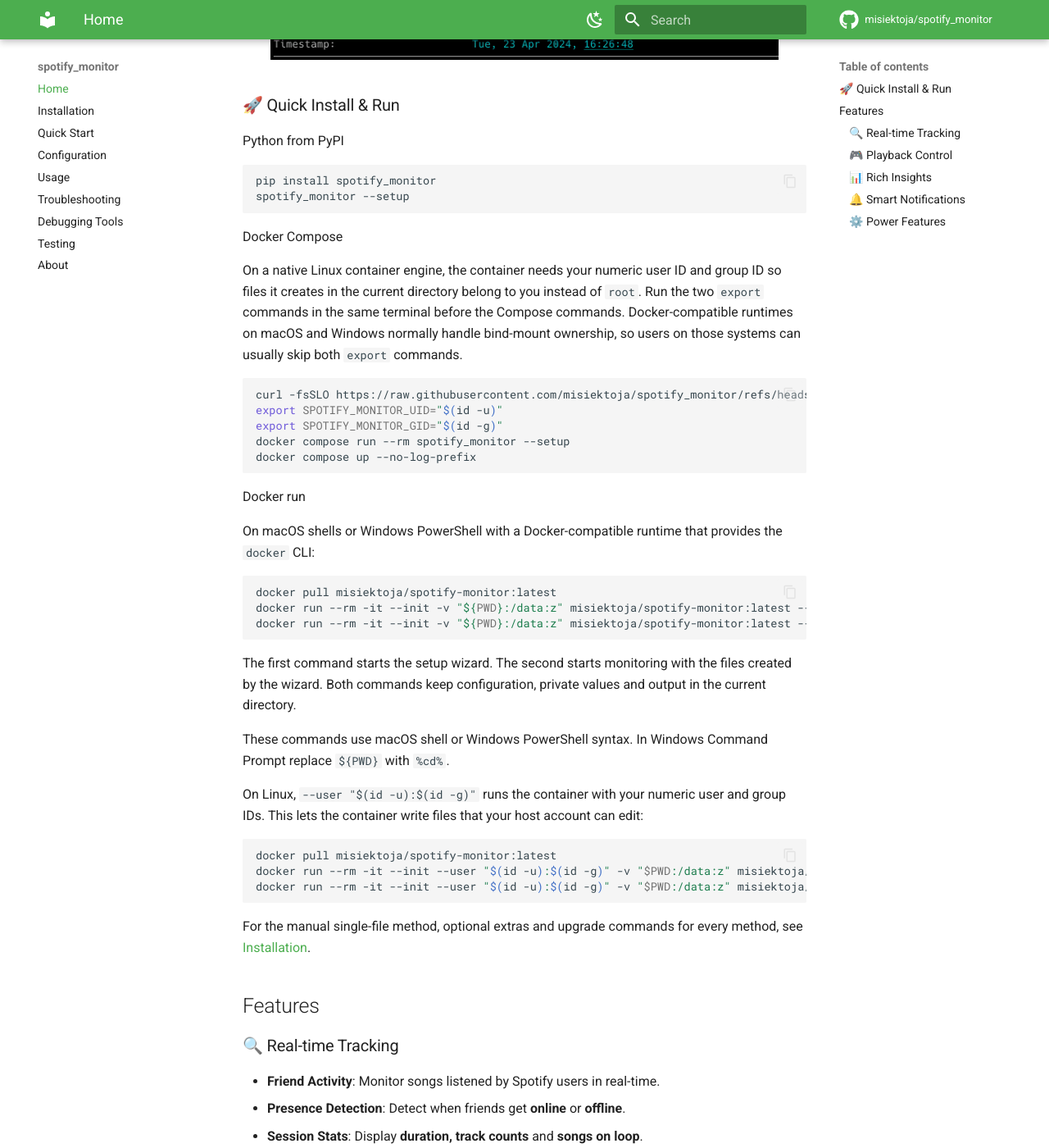
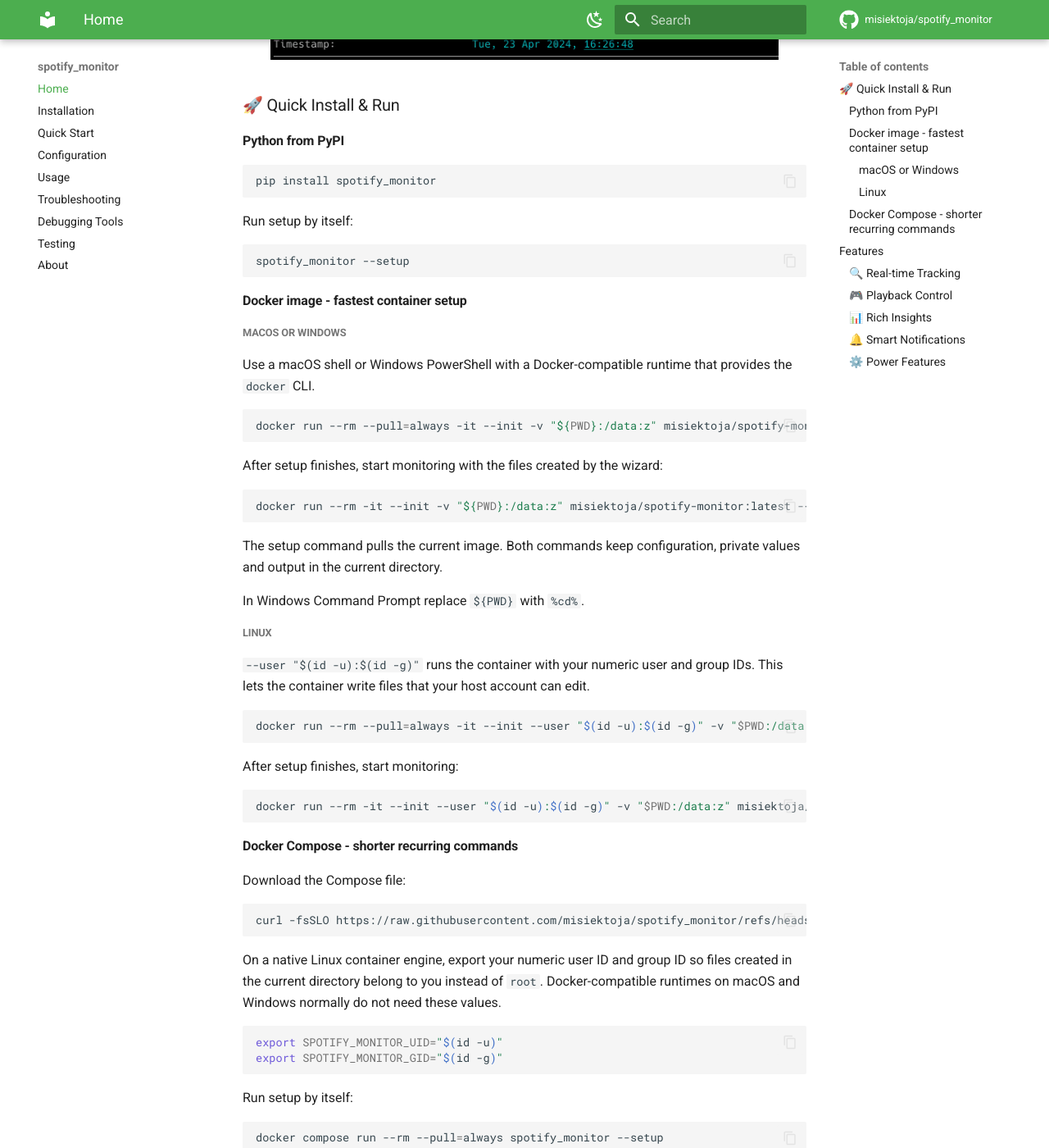
Before and after one commit to misiektoja/spotify_monitor, an MkDocs documentation site: the page built from docs/index.md, in a window 1280 px wide and 1400 px high, scrolled down 599 px. Shown: the whole window at 82% size. Built offline with MkDocs 1.6.1 and Material for MkDocs 9.7.7, drawn with Linux system fonts in a browser that asks for light colours; comment, search, counter and statistics services are not loaded; some of the changed text lies outside the part shown.

Commit message:
docs(index): prioritize direct Docker setup

````diff
--- a/docs/index.md
+++ b/docs/index.md
@@ -19,45 +19,77 @@
 <a id="-quick-install-run"></a>
 ### 🚀 Quick Install & Run
 
-Python from PyPI
+#### Python from PyPI
 
 ```sh
 pip install spotify_monitor
+```
+
+Run setup by itself:
+
+```sh
 spotify_monitor --setup
 ```
 
-Docker Compose
+#### Docker image - fastest container setup
 
-On a native Linux container engine, the container needs your numeric user ID and group ID so files it creates in the current directory belong to you instead of `root`. Run the two `export` commands in the same terminal before the Compose commands. Docker-compatible runtimes on macOS and Windows normally handle bind-mount ownership, so users on those systems can usually skip both `export` commands.
+##### macOS or Windows
+
+Use a macOS shell or Windows PowerShell with a Docker-compatible runtime that provides the `docker` CLI.
+
+```sh
+docker run --rm --pull=always -it --init -v "${PWD}:/data:z" misiektoja/spotify-monitor:latest --setup
+```
+
+After setup finishes, start monitoring with the files created by the wizard:
+
+```sh
+docker run --rm -it --init -v "${PWD}:/data:z" misiektoja/spotify-monitor:latest --config-file /data/spotify_monitor.conf
+```
+
+The setup command pulls the current image. Both commands keep configuration, private values and output in the current directory.
+
+In Windows Command Prompt replace `${PWD}` with `%cd%`.
+
+##### Linux
+
+`--user "$(id -u):$(id -g)"` runs the container with your numeric user and group IDs. This lets the container write files that your host account can edit.
+
+```sh
+docker run --rm --pull=always -it --init --user "$(id -u):$(id -g)" -v "$PWD:/data:z" misiektoja/spotify-monitor:latest --setup
+```
+
+After setup finishes, start monitoring:
+
+```sh
+docker run --rm -it --init --user "$(id -u):$(id -g)" -v "$PWD:/data:z" misiektoja/spotify-monitor:latest --config-file /data/spotify_monitor.conf
+```
+
+#### Docker Compose - shorter recurring commands
+
+Download the Compose file:
 
 ```sh
 curl -fsSLO https://raw.githubusercontent.com/misiektoja/spotify_monitor/refs/heads/main/docker-compose.yml
+```
+
+On a native Linux container engine, export your numeric user ID and group ID so files created in the current directory belong to you instead of `root`. Docker-compatible runtimes on macOS and Windows normally do not need these values.
+
+```sh
 export SPOTIFY_MONITOR_UID="$(id -u)"
 export SPOTIFY_MONITOR_GID="$(id -g)"
-docker compose run --rm spotify_monitor --setup
-docker compose up --no-log-prefix
 ```
 
-Docker run
-
-On macOS shells or Windows PowerShell with a Docker-compatible runtime that provides the `docker` CLI:
+Run setup by itself:
 
 ```sh
-docker pull misiektoja/spotify-monitor:latest
-docker run --rm -it --init -v "${PWD}:/data:z" misiektoja/spotify-monitor:latest --setup
-docker run --rm -it --init -v "${PWD}:/data:z" misiektoja/spotify-monitor:latest --config-file /data/spotify_monitor.conf
+docker compose run --rm --pull=always spotify_monitor --setup
 ```
 
-The first command starts the setup wizard. The second starts monitoring with the files created by the wizard. Both commands keep configuration, private values and output in the current directory.
-
-These commands use macOS shell or Windows PowerShell syntax. In Windows Command Prompt replace `${PWD}` with `%cd%`.
-
-On Linux, `--user "$(id -u):$(id -g)"` runs the container with your numeric user and group IDs. This lets the container write files that your host account can edit:
+After setup finishes, start monitoring with the shorter recurring command:
 
 ```sh
-docker pull misiektoja/spotify-monitor:latest
-docker run --rm -it --init --user "$(id -u):$(id -g)" -v "$PWD:/data:z" misiektoja/spotify-monitor:latest --setup
-docker run --rm -it --init --user "$(id -u):$(id -g)" -v "$PWD:/data:z" misiektoja/spotify-monitor:latest --config-file /data/spotify_monitor.conf
+docker compose up --no-log-prefix
 ```
 
 For the manual single-file method, optional extras and upgrade commands for every method, see [Installation](installation.md).
````
